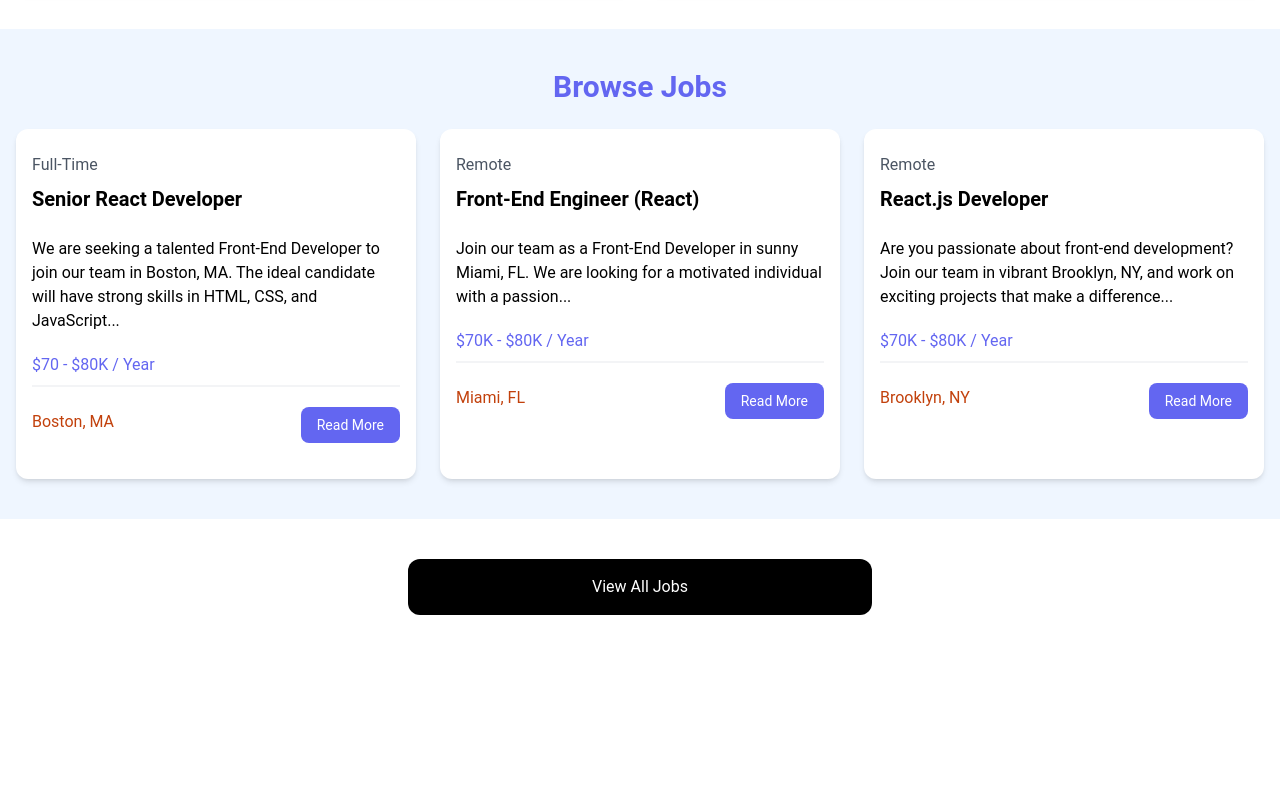
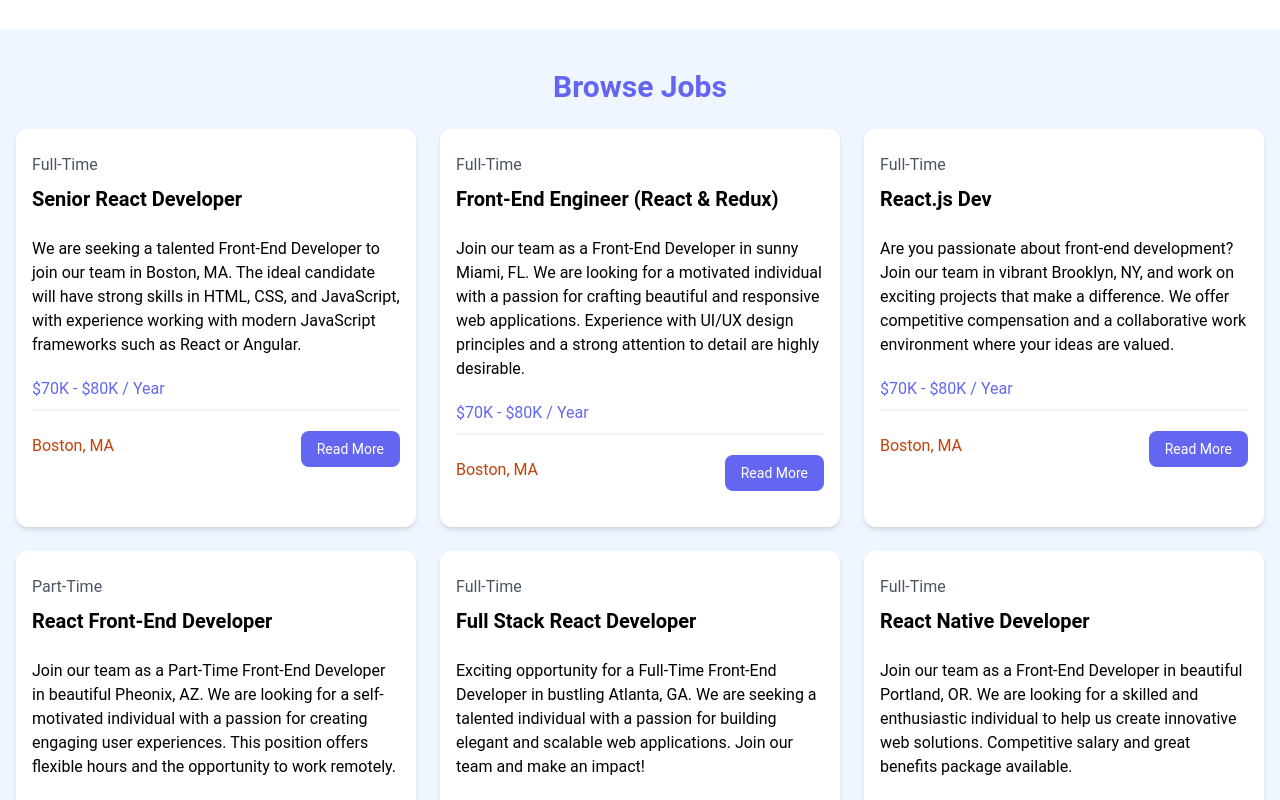
Before and after one commit to princeiik/react-jobs, a React (Vite) app: page / in a window 1280 px wide. Shown: the part 580-1380 px from the top of the page. Before the commit the page ends 1235 px from the top, so only its background shows below. Built offline with nearby package versions, Linux system fonts and the light colour scheme.

Commit message:
import job json to joblisting component and loop through json file

```diff
--- a/src/components/JobListings.jsx
+++ b/src/components/JobListings.jsx
@@ -1,4 +1,5 @@
 import React from 'react'
+import jobs from '../jobs.json'
 
 function JobListings() {
   return (
@@ -8,19 +9,19 @@
           Browse Jobs
         </h2>
         <div className="grid grid-cols-1 md:grid-cols-3 gap-6">
-          {/* <!-- Job Listing 1 --> */}
+            {jobs.map((job) => (
             <div className="bg-white rounded-xl shadow-md relative">
                 <div className="p-4">
                   <div className="mb-6">
-                <div className="text-gray-600 my-2">Full-Time</div>
-                <h3 className="text-xl font-bold">Senior React Developer</h3>
+                    <div className="text-gray-600 my-2">{job.type}</div>
+                    <h3 className="text-xl font-bold">{job.title}</h3>
                   </div>
 
                   <div className="mb-5">
-               We are seeking a talented Front-End Developer to join our team in Boston, MA. The ideal candidate will have strong skills in HTML, CSS, and JavaScript...
+                   {job.description}
                   </div>
 
-              <h3 className="text-indigo-500 mb-2">$70 - $80K / Year</h3>
+                  <h3 className="text-indigo-500 mb-2">{job.salary} / Year</h3>
 
                   <div className="border border-gray-100 mb-5"></div>
 
@@ -38,66 +39,7 @@
                   </div>
                 </div>
                 </div>
-          {/* <!-- Job Listing 2 --> */}
-          <div className="bg-white rounded-xl shadow-md relative">
-            <div className="p-4">
-              <div className="mb-6">
-                <div className="text-gray-600 my-2">Remote</div>
-                <h3 className="text-xl font-bold">Front-End Engineer (React)</h3>
-              </div>
-
-              <div className="mb-5">
-               Join our team as a Front-End Developer in sunny Miami, FL. We are looking for a motivated individual with a passion...
-              </div>
-
-              <h3 className="text-indigo-500 mb-2">$70K - $80K / Year</h3>
-
-              <div className="border border-gray-100 mb-5"></div>
-
-              <div className="flex flex-col lg:flex-row justify-between mb-4">
-                <div className="text-orange-700 mb-3">
-                  <i className="fa-solid fa-location-dot text-lg"></i>
-                  Miami, FL
-                </div>
-                <a
-                  href="job.html"
-                  className="h-[36px] bg-indigo-500 hover:bg-indigo-600 text-white px-4 py-2 rounded-lg text-center text-sm"
-                >
-                 Read More
-                </a>
-              </div>
-            </div>
-          </div>
-          {/* <!-- Job Listing 3 --> */}
-          <div className="bg-white rounded-xl shadow-md relative">
-            <div className="p-4">
-              <div className="mb-6">
-                <div className="text-gray-600 my-2">Remote</div>
-                <h3 className="text-xl font-bold">React.js Developer</h3>
-              </div>
-
-              <div className="mb-5">
-                Are you passionate about front-end development? Join our team in vibrant Brooklyn, NY, and work on exciting projects that make a difference...
-              </div>
-
-              <h3 className="text-indigo-500 mb-2">$70K - $80K / Year</h3>
-
-              <div className="border border-gray-100 mb-5"></div>
-
-              <div className="flex flex-col lg:flex-row justify-between mb-4">
-                <div className="text-orange-700 mb-3">
-                  <i className="fa-solid fa-location-dot text-lg"></i>
-                  Brooklyn, NY
-                </div>
-                <a
-                  href="job.html"
-                  className="h-[36px] bg-indigo-500 hover:bg-indigo-600 text-white px-4 py-2 rounded-lg text-center text-sm"
-                >
-                 Read More
-                </a>
-              </div>
-            </div>
-          </div>
+            ))}
         </div>
       </div>
     </section>
```
Lines whose indentation alone changed are shown as unchanged.
